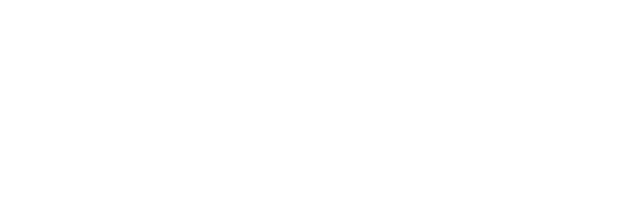
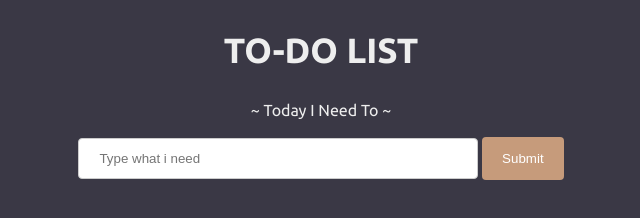
Before and after one commit to dts-kominfo-rea4a/challenge-dom-dickypratama23, a website: page index.html in a window 1280 px wide. Shown: the whole page, without its empty margins (319-959 px from the left). Drawn offline with Linux system fonts and the light colour scheme.

Commit message:
challenge-dom

```diff
--- a/index.html
+++ b/index.html
@@ -1,22 +1,28 @@
 <!DOCTYPE html>
 <html lang="en">
 <head>
-    <meta charset="UTF-8" />
-    <meta http-equiv="X-UA-Compatible" content="IE=edge" />
-    <meta name="viewport" content="width=device-width, initial-scale=1.0" />
+    <meta charset="UTF-8"/>
+    <meta http-equiv="X-UA-Compatible" content="IE=edge"/>
+    <meta name="viewport" content="width=device-width, initial-scale=1.0"/>
     <title>Challenge - DOM</title>
+    <link rel="stylesheet" href="style.css">
 </head>
 <body>
 <div id="app">
     <!-- TODO: Buatlah sebuah header dengan id todo-title -->
+    <h1 id="todo-title">To-Do List</h1>
     <!-- TODO: Buatlah sebuah subtitle dengan id todo-subtitle -->
+    <div id="todo-subtitle">~ Today I Need To ~</div>
 
     <!-- Section: input -->
     <!-- TODO: Buatlah sebuah input bertipe text dengan id todo-input -->
+    <input type="text" id="todo-input" placeholder="Type what i need"/>
     <!-- TODO: Buatlah sebuah button dengan id todo-submit -->
+    <button type="submit" id="todo-submit" class="btn btn-default">Submit</button>
 
     <!-- Section output -->
     <!-- TODO: Buatlah sebuah <ul> dengan id todo-output -->
+    <ul id="todo-output"></ul>
 </div>
 
 <!-- ! Untuk tantangan ini, script jangan diubah ke external js yah ! -->
@@ -29,13 +35,29 @@
     // TODO: Buatlah sebuah fungsi dengan nama fnClickHandler
     // Fungsi yang digunakan untuk menambahkan tulisan
     // Jangan ubah cara deklarasi fungsinya, cukup isi saja
-      function fnClickHandler(toDoItem) {}
+    function fnClickHandler(toDoItem) {
+        output = document.getElementById('todo-output');
+        const li = document.createElement('li');
+        li.innerText = toDoItem;
+        output.appendChild(li);
+        input.value = '';
+    }
 
     // TODO: register event onclick / addEventListener untuk button
     // akan menjalankan fungsi fnClickHandler
+    button = document.getElementById('todo-submit');
+    button.addEventListener('click', function (e) {
+        fnClickHandler(input.value);
+    });
 
     // TODO: register event onkeypress / addEventListener untuk input
     // sehingga saat di input ditekan enter akan menjalankan fungsi fnClickHandler juga
+    input = document.getElementById('todo-input');
+    input.addEventListener('keypress', function (e) {
+        if (e.key === 'Enter') {
+            fnClickHandler(input.value);
+        }
+    });
 </script>
 </body>
 </html>
--- /dev/null
+++ b/style.css
@@ -0,0 +1,61 @@
+@import url('https://fonts.googleapis.com/css2?family=Ubuntu:ital,wght@0,300;0,400;0,700;1,300;1,400;1,700&display=swap');
+
+html, body {
+    font-family: 'Ubuntu', sans-serif;
+    font-weight: 400;
+    color: #eee;
+    background-color: #3A3845;
+    margin-bottom: 30px;
+}
+
+* {
+    margin: 0;
+    padding: 0;
+}
+
+#app {
+    text-align: center;
+    margin: auto;
+    width: 500px;
+}
+
+h1 {
+    font-size: 35px;
+    text-transform: uppercase;
+    padding: 30px;
+}
+
+#todo-subtitle {
+    margin-bottom: 10px;
+}
+
+input[type=text] {
+    width: 400px;
+    padding: 12px 20px;
+    margin: 8px 0;
+    display: inline-block;
+    border: 1px solid #ccc;
+    border-radius: 4px;
+    box-sizing: border-box;
+}
+
+#todo-submit {
+    background-color: #C69B7B;
+    color: white;
+    padding: 14px 20px;
+    margin: 8px 0;
+    border: none;
+    border-radius: 4px;
+    cursor: pointer;
+}
+
+#todo-submit:hover {
+    background-color: #d7c79e;
+}
+
+#todo-output li {
+    width: 400px;
+    margin: 10px auto;
+    text-align: left;
+    list-style-type: square;
+}
```
Also changed, not shown: 1 other file. Lines whose indentation alone changed are shown as unchanged.
